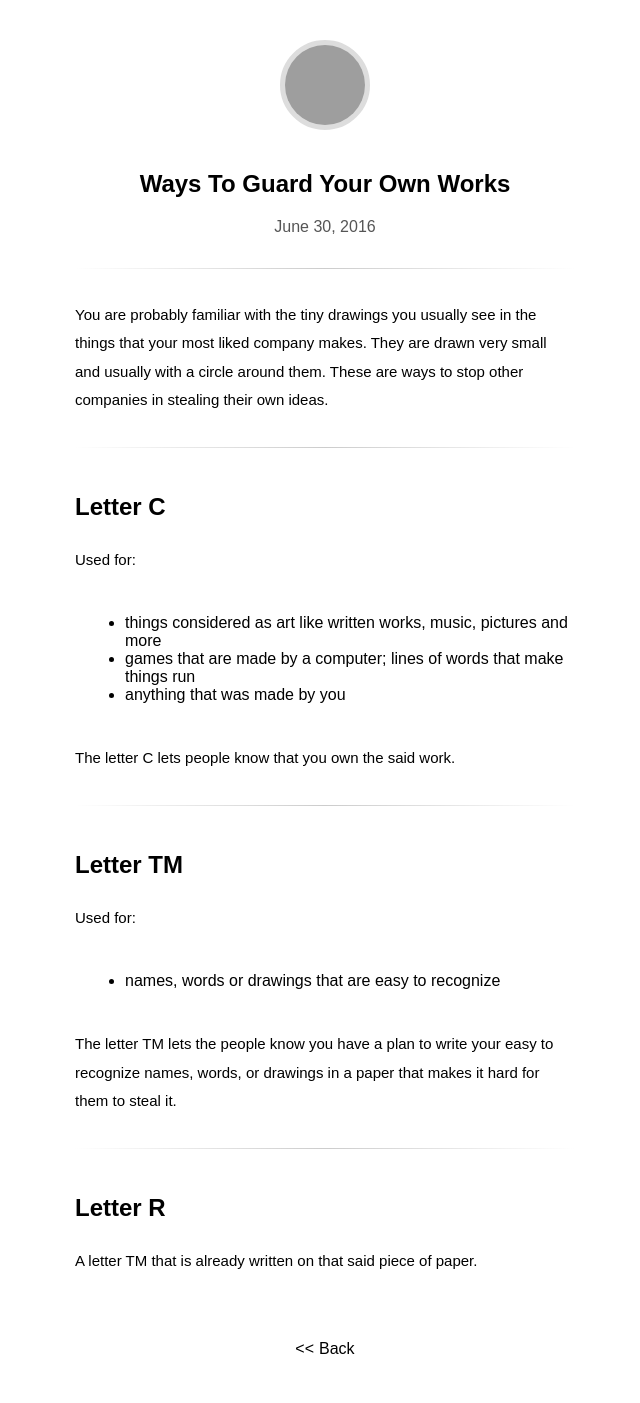
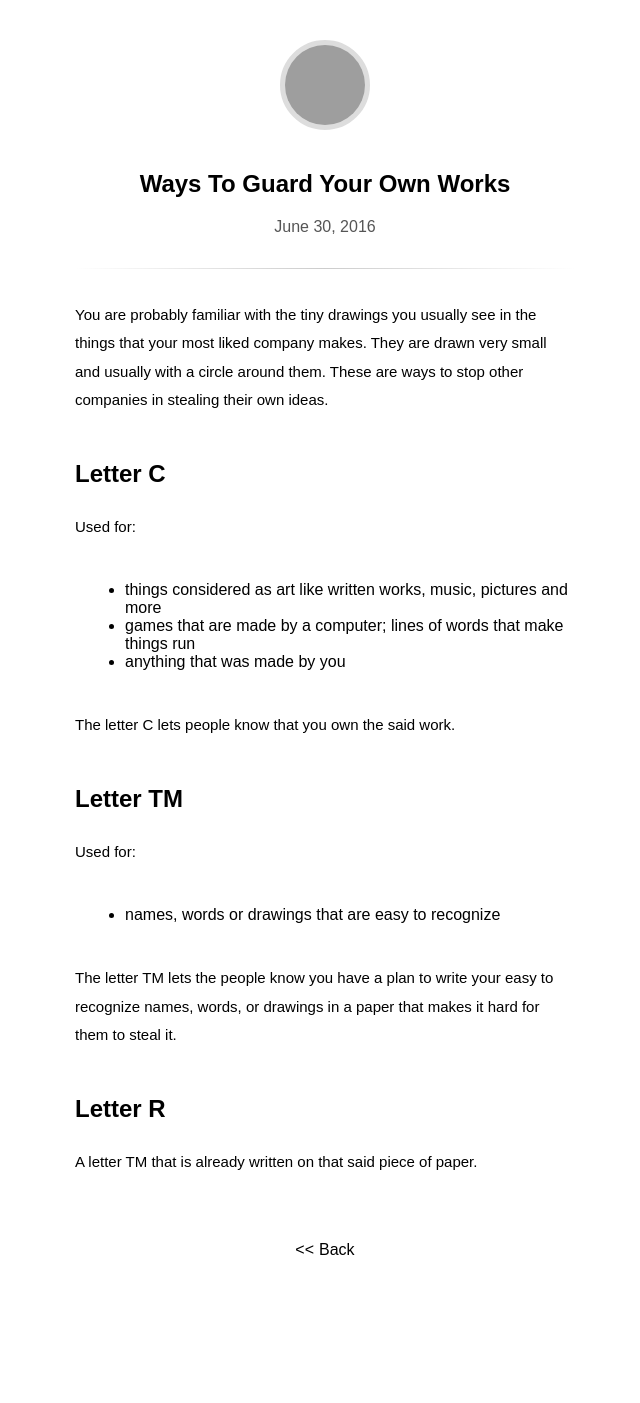
Before and after one commit to migzpogi/migzpogi.github.io, a Jekyll site: the page built from _posts/2016-06-30-ctmr.md, in a window 1280 px wide. Shown: the whole page, without its empty margins (315-955 px from the left). Built offline with Jekyll 4.4.1, drawn with Linux system fonts in a browser that asks for light colours; some web fonts are replaced; after the commit the page ends 1304 px from its top, so only the background shows below that; grey boxes are pictures that could not be loaded.

Commit message:
Fixed post formatting.

```diff
--- a/_posts/2016-06-30-ctmr.md
+++ b/_posts/2016-06-30-ctmr.md
@@ -7,28 +7,24 @@ You are probably familiar with the tiny drawings you usually see in the things t
 They are drawn very small and usually with a circle around them.
 These are ways to stop other companies in stealing their own ideas.
 
-<div class="divider"></div>
-
 ## Letter C
 
 Used for:
+
 + things considered as art like written works, music, pictures and more
 + games that are made by a computer; lines of words that make things run
 + anything that was made by you
 
 The letter C lets people know that you own the said work.
 
-<div class="divider"></div>
-
 ## Letter TM
 
 Used for:
+
 + names, words or drawings that are easy to recognize
 
 The letter TM lets the people know you have a plan to write your easy to recognize names, words, or drawings in a paper that makes it hard for them to steal it.
 
-<div class="divider"></div>
-
 ## Letter R
 
 A letter TM that is already written on that said piece of paper.
--- a/tieli5.html
+++ b/tieli5.html
@@ -1,6 +1,6 @@
 ---
 layout: default
-title: TIELI5 Archive
+title: TIELI5
 ---
 
 <section>
```
Also changed, not shown: about.md (+1 -1 lines).
